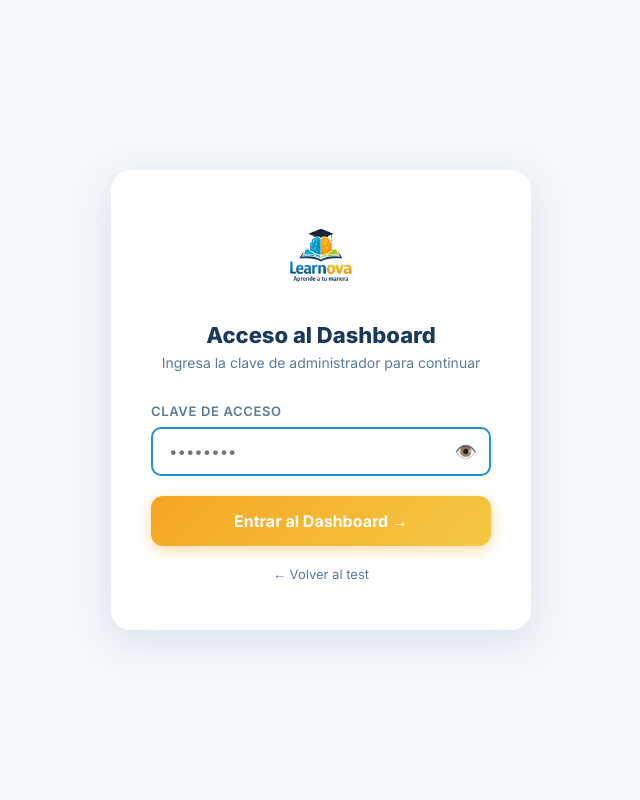
After one commit to Camila23219/Learnova, a Flask app: page /dashboard/login in a window 1280 px wide. The commit adds this page. Shown: the whole page, without its empty margins (319-959 px from the left). Run offline with Flask 3, Linux system fonts and the light colour scheme.

Commit message:
Agregar login con clave para el dashboard
Co-Authored-By: Claude Sonnet 4.6 <noreply@anthropic.com>

```diff
--- a/app.py
+++ b/app.py
@@ -1,8 +1,11 @@
-from flask import Flask, render_template, request
+from flask import Flask, render_template, request, session, redirect, url_for
 import sqlite3
 import pandas as pd
 
 app = Flask(__name__)
+app.secret_key = 'learnova_2026_secret'
+
+DASHBOARD_PASSWORD = 'admin123'
 
 def crear_db():
     conn = sqlite3.connect("respuestas.db")
@@ -95,8 +98,26 @@ def resultado():
         recurso=recurso
     )
 
+@app.route('/dashboard/login', methods=['GET', 'POST'])
+def dashboard_login():
+    error = None
+    if request.method == 'POST':
+        if request.form['clave'] == DASHBOARD_PASSWORD:
+            session['dashboard_auth'] = True
+            return redirect(url_for('dashboard'))
+        else:
+            error = 'Clave incorrecta. Intenta de nuevo.'
+    return render_template('login.html', error=error)
+
+@app.route('/dashboard/logout')
+def dashboard_logout():
+    session.pop('dashboard_auth', None)
+    return redirect(url_for('dashboard_login'))
+
 @app.route('/dashboard')
 def dashboard():
+    if not session.get('dashboard_auth'):
+        return redirect(url_for('dashboard_login'))
     conn = sqlite3.connect("respuestas.db")
     df = pd.read_sql_query("SELECT * FROM respuestas", conn)
     conn.close()
--- a/templates/dashboard.html
+++ b/templates/dashboard.html
@@ -267,7 +267,10 @@
 
 <header>
   <h1>📊 Dashboard — Learnova</h1>
-  <a href="/">← Ir al test</a>
+  <div style="display:flex; gap:10px;">
+    <a href="/">← Ir al test</a>
+    <a href="/dashboard/logout">Cerrar sesión 🔒</a>
+  </div>
 </header>
 
 <div class="container">
--- /dev/null
+++ b/templates/login.html
@@ -0,0 +1,194 @@
+<!DOCTYPE html>
+<html lang="es">
+<head>
+  <meta charset="UTF-8">
+  <meta name="viewport" content="width=device-width, initial-scale=1.0">
+  <title>Acceso al Dashboard — Learnova</title>
+  <link href="https://fonts.googleapis.com/css2?family=Inter:wght@400;500;600;700;800&display=swap" rel="stylesheet">
+  <style>
+    :root {
+      --primary: #1A3A5C;
+      --accent: #1E90D6;
+      --highlight: #F5A623;
+      --bg: #F4F8FC;
+      --card: #FFFFFF;
+      --text: #1A3A5C;
+      --text-light: #5A7A99;
+      --border: #D6E8F5;
+      --error: #EF4444;
+      --error-bg: #FEF2F2;
+    }
+
+    * { box-sizing: border-box; margin: 0; padding: 0; }
+
+    body {
+      font-family: 'Inter', sans-serif;
+      background: var(--bg);
+      color: var(--text);
+      min-height: 100vh;
+      display: flex;
+      flex-direction: column;
+      align-items: center;
+      justify-content: center;
+      padding: 24px;
+    }
+
+    .login-card {
+      background: var(--card);
+      border-radius: 20px;
+      padding: 48px 40px;
+      width: 100%;
+      max-width: 420px;
+      box-shadow: 0 10px 40px rgba(26,58,92,0.12);
+      text-align: center;
+    }
+
+    .logo {
+      width: 80px;
+      margin-bottom: 20px;
+      transition: transform 0.3s;
+    }
+
+    .logo:hover { transform: scale(1.05); }
+
+    h1 {
+      font-size: 22px;
+      font-weight: 800;
+      color: var(--primary);
+      margin-bottom: 6px;
+    }
+
+    .subtitulo {
+      font-size: 14px;
+      color: var(--text-light);
+      margin-bottom: 32px;
+    }
+
+    .campo label {
+      display: block;
+      font-size: 13px;
+      font-weight: 600;
+      color: var(--text-light);
+      text-transform: uppercase;
+      letter-spacing: 0.05em;
+      text-align: left;
+      margin-bottom: 8px;
+    }
+
+    .input-wrapper {
+      position: relative;
+    }
+
+    .campo input {
+      width: 100%;
+      padding: 13px 44px 13px 16px;
+      border: 2px solid var(--border);
+      border-radius: 10px;
+      font-size: 15px;
+      font-family: inherit;
+      color: var(--text);
+      outline: none;
+      transition: border-color 0.2s;
+    }
+
+    .campo input:focus {
+      border-color: var(--accent);
+    }
+
+    .toggle-pass {
+      position: absolute;
+      right: 14px;
+      top: 50%;
+      transform: translateY(-50%);
+      background: none;
+      border: none;
+      cursor: pointer;
+      font-size: 18px;
+      color: var(--text-light);
+      padding: 0;
+    }
+
+    .error-msg {
+      background: var(--error-bg);
+      color: var(--error);
+      border: 1px solid #FECACA;
+      border-radius: 10px;
+      padding: 12px 16px;
+      font-size: 14px;
+      font-weight: 500;
+      margin-bottom: 20px;
+      text-align: left;
+    }
+
+    .btn-entrar {
+      width: 100%;
+      margin-top: 20px;
+      background: linear-gradient(135deg, var(--highlight), #F5C842);
+      color: white;
+      border: none;
+      padding: 15px;
+      border-radius: 12px;
+      font-size: 16px;
+      font-weight: 700;
+      font-family: inherit;
+      cursor: pointer;
+      box-shadow: 0 4px 14px rgba(245,166,35,0.4);
+      transition: all 0.2s;
+    }
+
+    .btn-entrar:hover {
+      transform: translateY(-2px);
+      box-shadow: 0 6px 20px rgba(245,166,35,0.5);
+    }
+
+    .volver {
+      display: block;
+      margin-top: 20px;
+      font-size: 13px;
+      color: var(--text-light);
+      text-decoration: none;
+      transition: color 0.2s;
+    }
+
+    .volver:hover { color: var(--accent); }
+
+    @media (max-width: 480px) {
+      .login-card { padding: 36px 24px; }
+      h1 { font-size: 20px; }
+    }
+  </style>
+</head>
+<body>
+
+<div class="login-card">
+  <img src="{{ url_for('static', filename='logo.png') }}" alt="Learnova" class="logo">
+  <h1>Acceso al Dashboard</h1>
+  <p class="subtitulo">Ingresa la clave de administrador para continuar</p>
+
+  {% if error %}
+  <div class="error-msg">🔒 {{ error }}</div>
+  {% endif %}
+
+  <form method="post">
+    <div class="campo">
+      <label for="clave">Clave de acceso</label>
+      <div class="input-wrapper">
+        <input type="password" name="clave" id="clave" placeholder="••••••••" required autofocus>
+        <button type="button" class="toggle-pass" onclick="togglePass()">👁️</button>
+      </div>
+    </div>
+    <button type="submit" class="btn-entrar">Entrar al Dashboard →</button>
+  </form>
+
+  <a href="/" class="volver">← Volver al test</a>
+</div>
+
+<script>
+  function togglePass() {
+    const input = document.getElementById('clave');
+    input.type = input.type === 'password' ? 'text' : 'password';
+  }
+</script>
+
+</body>
+</html>
```
